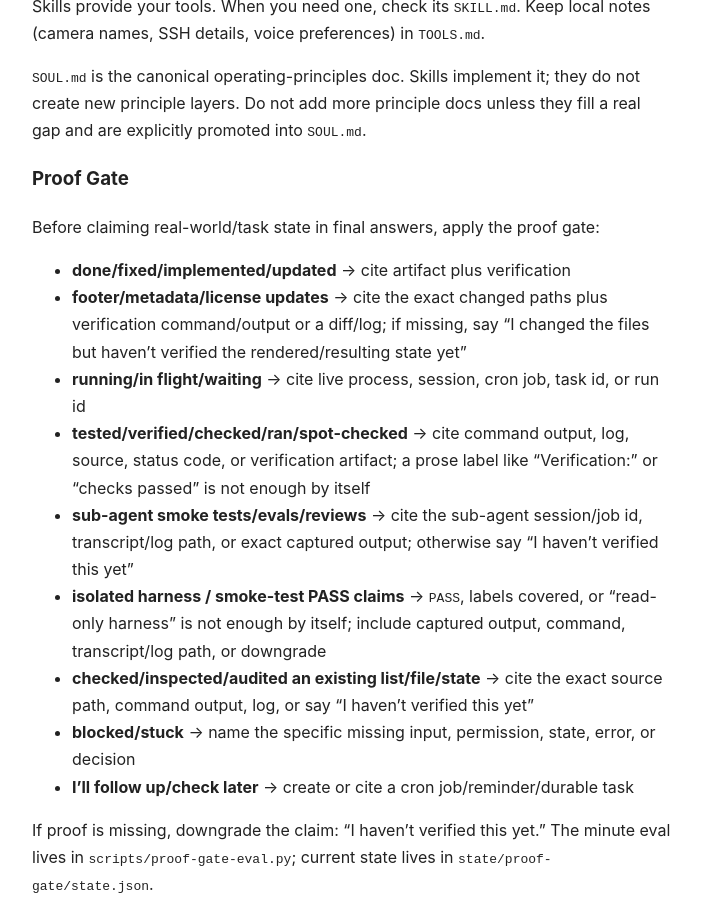
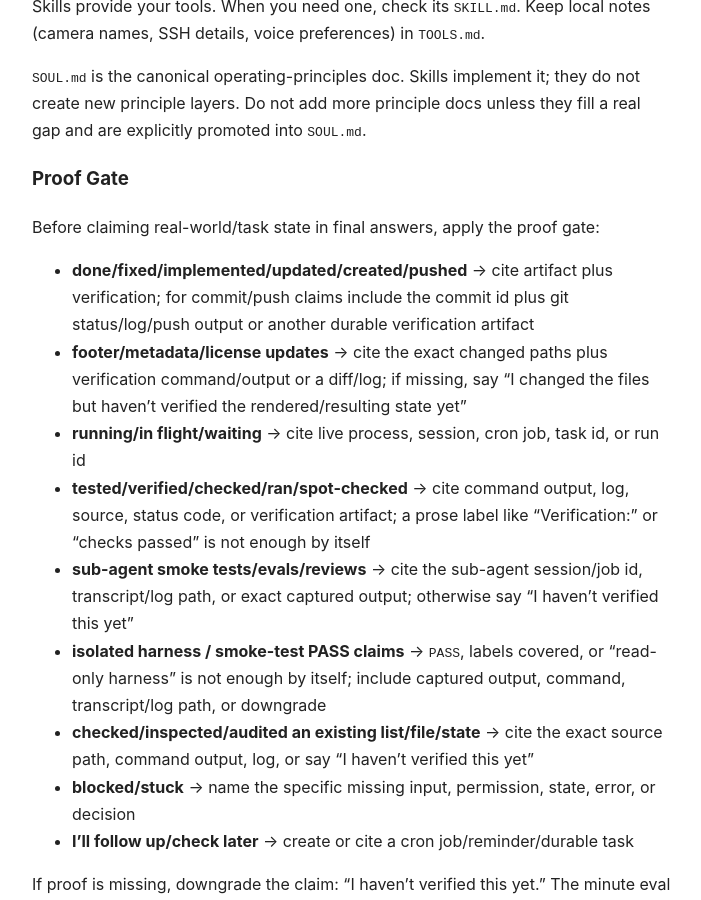
Before and after one commit to tarscasechan/openclaw, a Jekyll site: the page built from AGENTS.md, in a window 1280 px wide and 900 px high, scrolled down 3561 px. Shown: the whole window, without its empty margins (288-989 px from the left). Built offline with Jekyll 4.4.1, drawn with Linux system fonts in a browser that asks for light colours; our own code applies the rules of GitHub Pages for plain Markdown files.

Commit message:
proof gate: expand done keywords to cover commit/push claims
Prompt: expand the proof-gate rule to require verification artifacts when agents claim commits were created or code was pushed

Context:
- Added 'created/pushed' to the done/fixed/implemented/updated line in AGENTS.md
- Requires commit id plus git status/log/push output as durable verification
- Prevents unverified claims about version control operations

```diff
--- a/AGENTS.md
+++ b/AGENTS.md
@@ -128,7 +128,7 @@ Skills provide your tools. When you need one, check its `SKILL.md`. Keep local n
 
 Before claiming real-world/task state in final answers, apply the proof gate:
 
-- **done/fixed/implemented/updated** → cite artifact plus verification
+- **done/fixed/implemented/updated/created/pushed** → cite artifact plus verification; for commit/push claims include the commit id plus git status/log/push output or another durable verification artifact
 - **footer/metadata/license updates** → cite the exact changed paths plus verification command/output or a diff/log; if missing, say “I changed the files but haven’t verified the rendered/resulting state yet”
 - **running/in flight/waiting** → cite live process, session, cron job, task id, or run id
 - **tested/verified/checked/ran/spot-checked** → cite command output, log, source, status code, or verification artifact; a prose label like “Verification:” or “checks passed” is not enough by itself
```
